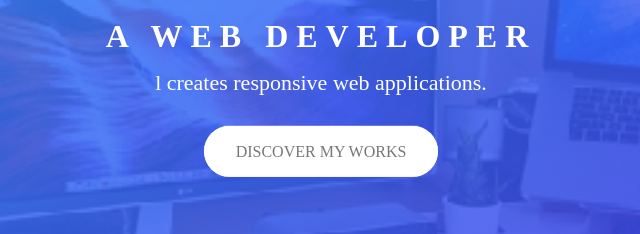
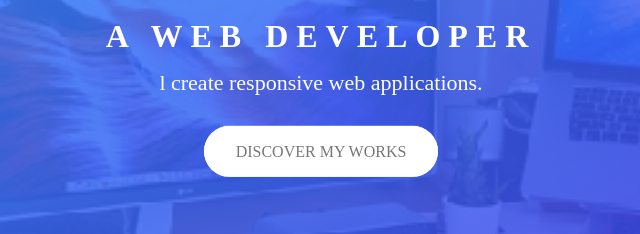
Before and after one commit to benkeyben/yankyfolio, a website: page index.html in a window 1280 px wide. Shown: the part 299-533 px from the top of the page, 319-959 px from the left. Drawn offline with Linux system fonts and the light colour scheme; files whose address does not match are found by name.

Commit message:
Modified the header paragraph

```diff
--- a/index.html
+++ b/index.html
@@ -53,7 +53,7 @@
         </h1>
 
         <p class="paragraph u-width-md u-mb-sm u-center-text">
-          l creates responsive web applications.
+          l create responsive web applications.
         </p>
 
         <a href="#work" class="btn btn--white btn--animated">Discover my works</a>
```
